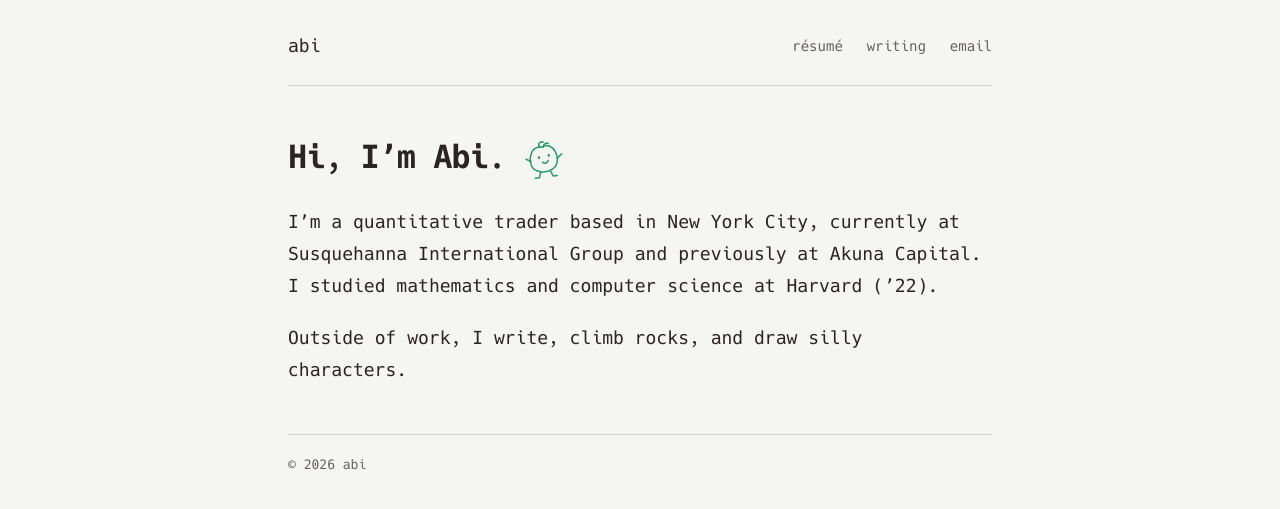
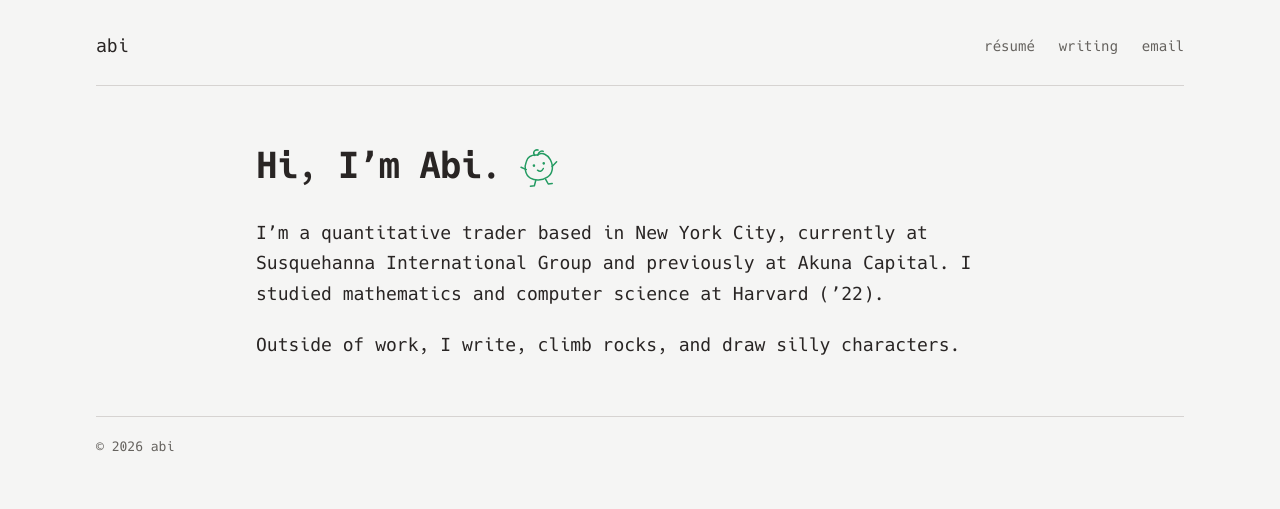
Before and after one commit to Saffr0n1/WebsiteV3, a plain HTML site: page index.html in a window 1280 px wide. Drawn offline with Linux system fonts and the light colour scheme.

Commit message:
Refine reading column, heading hierarchy, and responsive wrapping

```diff
--- a/css/style.css
+++ b/css/style.css
@@ -22,6 +22,7 @@
   --accent: #249b62;
   --line: #d6d3d1;
   --font: "Hack", "SFMono-Regular", Consolas, monospace;
+  --font-body: var(--font);
   background: var(--paper);
   color: var(--ink);
   font-family: var(--font);
@@ -50,7 +51,7 @@ a:hover { color: var(--accent); }
 a:focus-visible { color: var(--accent); outline: 2px solid var(--accent); outline-offset: 5px; }
 
 .page {
-  width: min(100% - 3rem, 44rem);
+  width: min(100% - 4rem, 68rem);
   margin-inline: auto;
 }
 
@@ -81,24 +82,34 @@ a:focus-visible { color: var(--accent); outline: 2px solid var(--accent); outlin
 
 .site-header nav a:hover, .site-header nav a:focus-visible { color: var(--accent); }
 
-main { margin-top: 3rem; }
+main {
+  max-width: 48rem;
+  margin: 3.5rem auto 0;
+}
 h1, p { margin: 0; }
 
 h1 {
   margin-bottom: 1.5rem;
-  font-size: 2rem;
+  font-size: 2.25rem;
   font-weight: 700;
-  line-height: 1.3;
+  line-height: 1.25;
   letter-spacing: -.035em;
 }
 
+.intro p {
+  font-family: var(--font-body);
+  line-height: 1.7;
+  text-wrap: pretty;
+}
+
 .intro p + p { margin-top: 1.25rem; }
+.keep-together { white-space: nowrap; }
 
 .intro-heading {
   display: flex;
   align-items: center;
   gap: .75rem;
-  margin-bottom: 1.5rem;
+  margin-bottom: 1.75rem;
 }
 
 .intro-heading h1 { margin-bottom: 0; }
@@ -108,7 +119,7 @@ h1 {
   display: flex;
   justify-content: space-between;
   align-items: center;
-  margin-top: 3rem;
+  margin-top: 3.5rem;
   padding-block: 1.25rem 2rem;
   border-top: 1px solid var(--line);
   color: var(--muted);
@@ -132,10 +143,13 @@ h1 {
 
 @media (max-width: 700px) {
   body { font-size: 1rem; line-height: 1.75; }
+  .page { width: calc(100% - 3rem); }
   .site-header { padding-block: 1.25rem 1rem; }
   .site-header nav { gap: .5rem 1rem; }
   main { margin-top: 2.5rem; }
   h1 { font-size: 1.75rem; letter-spacing: -.025em; }
+  .intro-heading { margin-bottom: 1.25rem; }
+  .intro p { line-height: 1.75; }
   .site-footer { margin-top: 2.5rem; }
 }
 
--- a/index.html
+++ b/index.html
@@ -41,11 +41,11 @@
               <circle cx="31" cy="22" r="1.3" fill="currentColor"/>
             </svg>
           </div>
-          <p>I’m a quantitative trader based in New York City, currently at
-            Susquehanna International Group and previously at Akuna Capital.
-            I studied mathematics and computer science at Harvard (’22).</p>
+          <p>I’m a quantitative trader based in <span class="keep-together">New York City</span>, currently at
+            Susquehanna International Group and previously at <span class="keep-together">Akuna Capital</span>.
+            I studied mathematics and computer science at <span class="keep-together">Harvard (’22).</span></p>
           <p>Outside of work, I write, climb rocks,
-            and draw silly characters.</p>
+            and draw <span class="keep-together">silly characters.</span></p>
         </section>
       </main>
       <footer class="site-footer">
```
Also changed, not shown: 1 other file.
